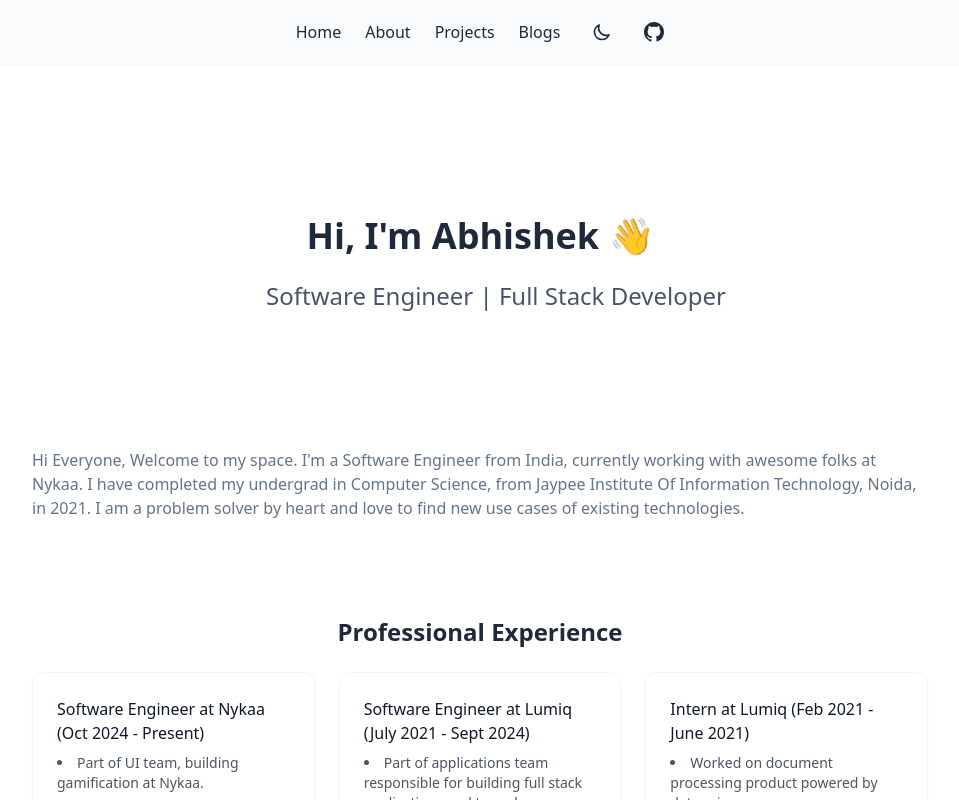
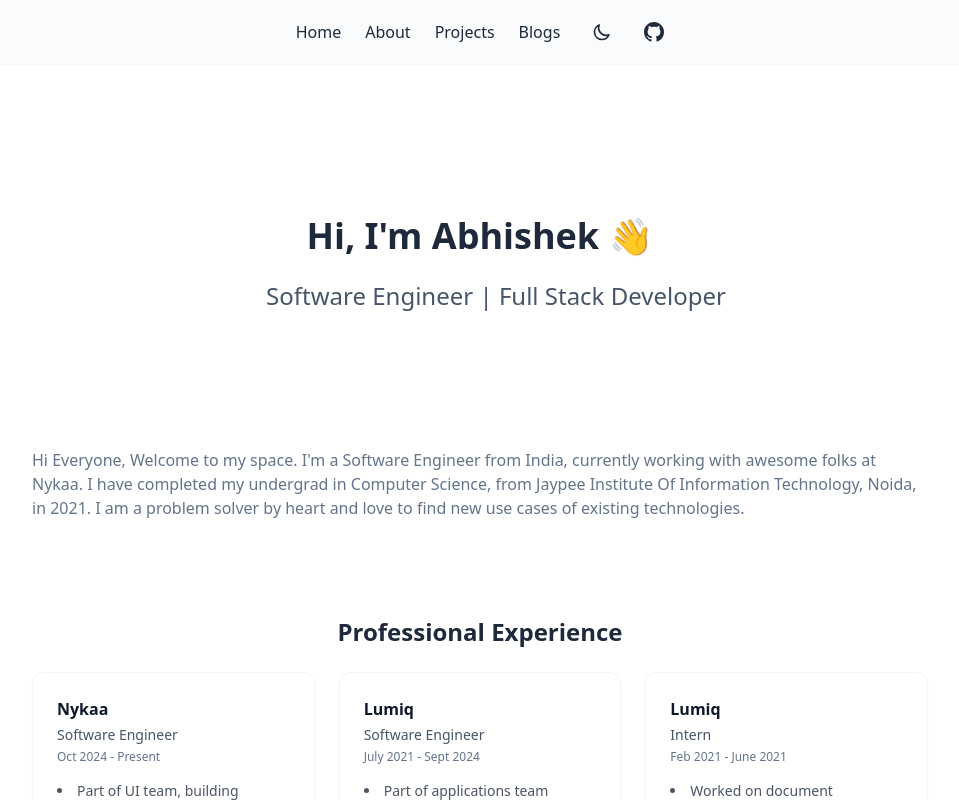
Before and after one commit to abhishekp6/portfolio, a Next.js app: page / in a window 1280 px wide. Shown: the top 800 px of the page, without its empty margins (160-1119 px from the left). Built offline with nearby package versions, Linux system fonts and the light colour scheme.

Commit message:
feat: image section and eexperience card ui enhancements

```diff
--- a/app/Components/Body.tsx
+++ b/app/Components/Body.tsx
@@ -20,7 +20,19 @@ const Timeline: React.FC<TimelineProps> = ({ checkpoints }) => (
   <div className="grid grid-cols-1 sm:grid-cols-2 lg:grid-cols-3 gap-6">
     {checkpoints.map((checkpoint) => (
       <div key={checkpoint.id} className="p-6 rounded-xl shadow-sm hover:shadow-md transition-shadow duration-300 bg-white dark:bg-slate-800 border border-slate-100 dark:border-slate-700">
-        <h3 className="text-l text-slate-900 dark:text-slate-100 mb-2">{checkpoint.title}</h3>
+        <div className="mb-4">
+          <div className="flex flex-col space-y-1">
+            <span className="text-base font-semibold text-slate-900 dark:text-slate-100">
+              {checkpoint.company}
+            </span>
+            <span className="text-sm text-slate-600 dark:text-slate-300">
+              {checkpoint.role}
+            </span>
+            <span className="text-xs text-slate-500 dark:text-slate-400 mt-0.5">
+              {checkpoint.dateRange}
+            </span>
+          </div>
+        </div>
         <ul className="list-disc list-inside text-gray-600 dark:text-gray-300 text-sm space-y-2">
           {checkpoint.description.map((desc, index) => (
             <li key={index}>{desc}</li>
@@ -32,7 +44,7 @@ const Timeline: React.FC<TimelineProps> = ({ checkpoints }) => (
 );
 
 const ImageGrid: React.FC<ImageGridProps> = ({ images }) => (
-  <div className="image-container">
+  <div className="flex flex-wrap justify-center gap-4 sm:gap-6 md:gap-8 max-w-4xl mx-auto">
     {images.map((image, index) => (
       <Image
         key={index}
--- a/app/constants/index.ts
+++ b/app/constants/index.ts
@@ -3,7 +3,9 @@ import { Checkpoint, ImageItem, Project } from "../types";
 export const PROFESSIONAL_EXPERIENCE: Checkpoint[] = [
   {
     id: 1,
-    title: "Software Engineer at Nykaa (Oct 2024 - Present)",
+    company: "Nykaa",
+    role: "Software Engineer",
+    dateRange: "Oct 2024 - Present",
     description: [
       "Part of UI team, building gamification at Nykaa.",
       "Responsible for revamping and upgrading the current codebase."
@@ -11,7 +13,9 @@ export const PROFESSIONAL_EXPERIENCE: Checkpoint[] = [
   },
   {
     id: 2,
-    title: "Software Engineer at Lumiq (July 2021 - Sept 2024)",
+    company: "Lumiq",
+    role: "Software Engineer",
+    dateRange: "July 2021 - Sept 2024",
     description: [
       "Part of applications team responsible for building full stack applications end to end.",
       "Developed Group Insurance Processing from ground up.",
@@ -21,7 +25,9 @@ export const PROFESSIONAL_EXPERIENCE: Checkpoint[] = [
   },
   {
     id: 3,
-    title: "Intern at Lumiq (Feb 2021 - June 2021)",
+    company: "Lumiq",
+    role: "Intern",
+    dateRange: "Feb 2021 - June 2021",
     description: [
       "Worked on document processing product powered by data science.",
       "Refactored and documented exiting codebase.",
--- a/app/types/index.ts
+++ b/app/types/index.ts
@@ -14,7 +14,9 @@ export interface SectionProps extends StyleConfig {
 
 export interface Checkpoint {
   id: number;
-  title: string;
+  company: string;
+  role: string;
+  dateRange: string;
   description: string[];
 }
 
```
